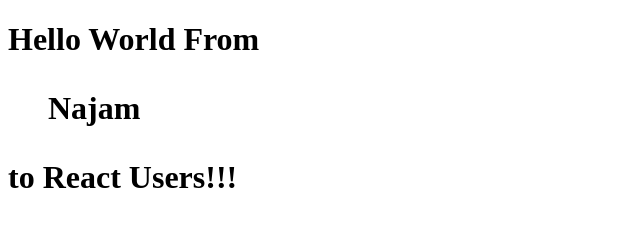
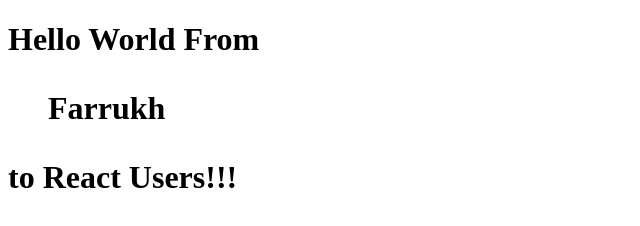
Before and after one commit to Farrukh-Ahmed99/ReactBootCamp, a plain HTML site: page index.html in a window 1280 px wide. Shown: the whole page, without its empty margins (0-640 px from the left). Drawn offline with Linux system fonts and the light colour scheme.

Commit message:
updated index.html

```diff
--- a/index.html
+++ b/index.html
@@ -7,7 +7,7 @@
 </head>
 <body>
     <h1>
-        Hello World From <blockquote>Najam</blockquote> to <bold>React Users!!!</bold>
+        Hello World From <blockquote>Farrukh</blockquote> to <bold>React Users!!!</bold>
     </h1>
 </body>
 </html>
```
